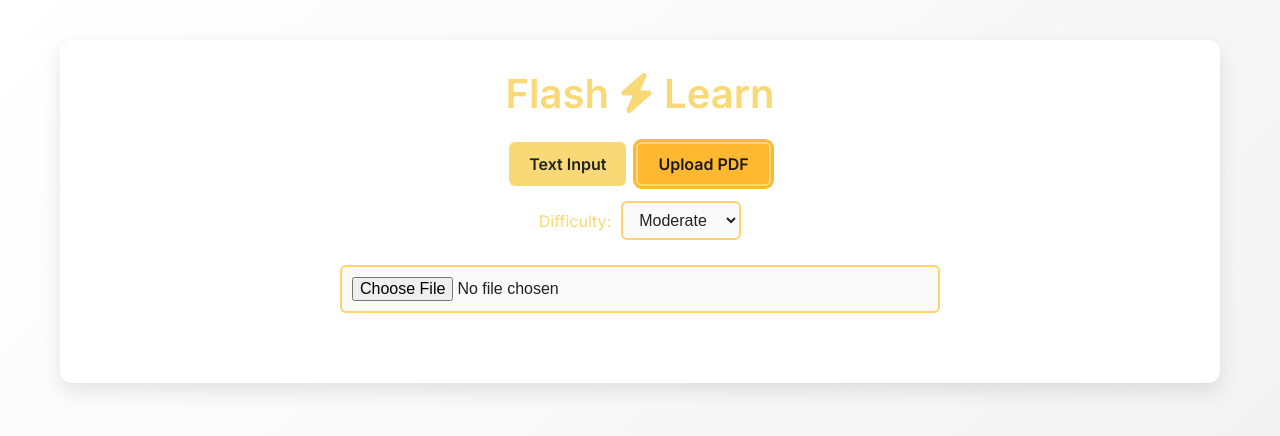
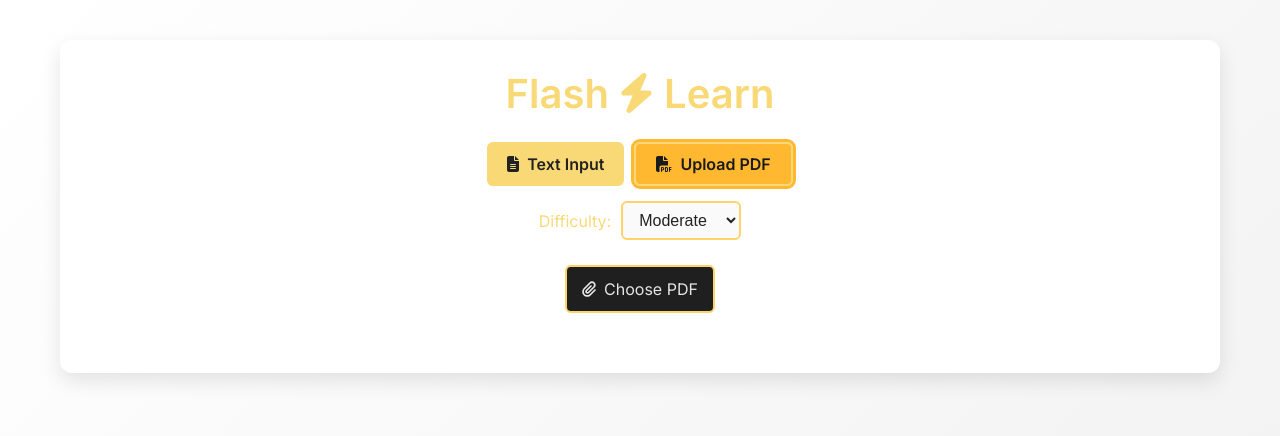
Before and after one commit to kvamsid/flashcard_generator, a React (Vite) app: page / in a window 1280 px wide. Both pictures are taken after a click on the button "Upload PDF". Shown: the top 436 px of the page. Built offline with nearby package versions, Linux system fonts and the light colour scheme.

Commit message:
Font Awesome icons for Aesthetic look.

```diff
--- a/src/App.css
+++ b/src/App.css
@@ -279,3 +279,29 @@ button.generate-btn:disabled {
     color: #222;
   }
 }
+
+.file-upload-label {
+  display: inline-flex;
+  align-items: center;
+  background-color: #1f1f1f;
+  color: #e5e5e5;
+  border: 2px solid #ffd369;
+  padding: 10px 15px;
+  border-radius: 6px;
+  font-size: 1rem;
+  font-weight: 500;
+  cursor: pointer;
+  transition: background 0.3s ease;
+  margin-top: 10px;
+}
+
+.file-upload-label:hover {
+  background-color: #2c2c2c;
+}
+
+.file-name {
+  margin-top: 8px;
+  display: inline-block;
+  color: #ccc;
+  font-size: 0.95rem;
+}
--- a/src/App.jsx
+++ b/src/App.jsx
@@ -2,7 +2,15 @@ import React, { useState } from 'react';
 import './App.css';
 import Flashcard from './Flashcard';
 import { FontAwesomeIcon } from '@fortawesome/react-fontawesome';
-import { faBolt } from '@fortawesome/free-solid-svg-icons';
+import {
+  faBolt,
+  faFileLines,
+  faFilePdf,
+  faPaperclip,
+  faWandMagicSparkles,
+  faChevronLeft,
+  faChevronRight,
+} from '@fortawesome/free-solid-svg-icons';
 
 function App() {
   const [inputType, setInputType] = useState('text');
@@ -68,9 +76,7 @@ function App() {
   };
 
   const handlePrevious = () => {
-    setCurrentIndex(
-      (prevIndex) => (prevIndex - 1 + flashcards.length) % flashcards.length
-    );
+    setCurrentIndex((prevIndex) => (prevIndex - 1 + flashcards.length) % flashcards.length);
   };
 
   const shouldShowGenerateButton =
@@ -94,6 +100,7 @@ function App() {
               setPdfFile(null);
             }}
           >
+            <FontAwesomeIcon icon={faFileLines} style={{ marginRight: '8px' }} />
             Text Input
           </button>
           <button
@@ -103,9 +110,11 @@ function App() {
               setInputValue('');
             }}
           >
+            <FontAwesomeIcon icon={faFilePdf} style={{ marginRight: '8px' }} />
             Upload PDF
           </button>
         </div>
+
         <div className="difficulty-select">
           <label htmlFor="difficulty">Difficulty:</label>
           <select
@@ -127,11 +136,20 @@ function App() {
             rows={6}
           />
         ) : (
-          <input
-            type="file"
-            accept="application/pdf"
-            onChange={handleFileChange}
-          />
+          <>
+            <label htmlFor="pdf-upload" className="file-upload-label">
+              <FontAwesomeIcon icon={faPaperclip} style={{ marginRight: '8px' }} />
+              Choose PDF
+              <input
+                id="pdf-upload"
+                type="file"
+                accept="application/pdf"
+                onChange={handleFileChange}
+                hidden
+              />
+            </label>
+            {pdfFile && <span className="file-name">{pdfFile.name}</span>}
+          </>
         )}
 
         {shouldShowGenerateButton && (
@@ -140,6 +158,7 @@ function App() {
             onClick={generateFlashcards}
             disabled={loading}
           >
+            <FontAwesomeIcon icon={faWandMagicSparkles} style={{ marginRight: '8px' }} />
             {loading ? 'Generating...' : 'Generate Flashcards'}
           </button>
         )}
@@ -154,7 +173,6 @@ function App() {
               onNext={handleNext}
               onPrev={handlePrevious}
             />
-
           </div>
         )}
       </div>
--- a/src/Flashcard.jsx
+++ b/src/Flashcard.jsx
@@ -1,10 +1,16 @@
 import React from 'react';
 import './App.css';
+import { FontAwesomeIcon } from '@fortawesome/react-fontawesome';
+import {
+  faChevronLeft,faChevronRight
+} from '@fortawesome/free-solid-svg-icons';
 
 const Flashcard = ({ question, answer, onNext, onPrev }) => {
   return (
     <div className="flashcard-wrapper">
-      <button className="arrow-button left" onClick={onPrev}>&#8592;</button>
+      <button className="arrow-button left" onClick={onPrev}>
+      <FontAwesomeIcon icon={faChevronLeft} />
+      </button>
 
       <div className="flashcard">
         <div className="flashcard-inner">
@@ -21,7 +27,9 @@ const Flashcard = ({ question, answer, onNext, onPrev }) => {
         </div>
       </div>
 
-      <button className="arrow-button right" onClick={onNext}>&#8594;</button>
+      <button className="arrow-button right" onClick={onNext}>
+      <FontAwesomeIcon icon={faChevronRight} />
+      </button>
     </div>
   );
 };
```
